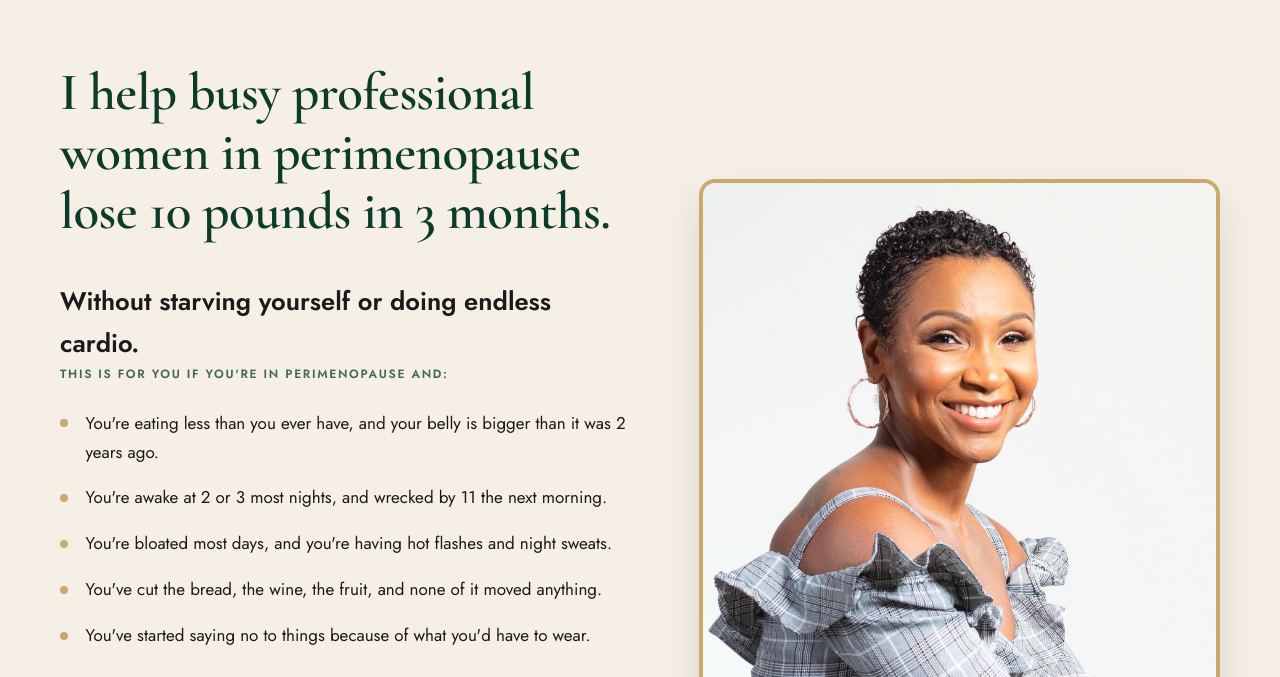
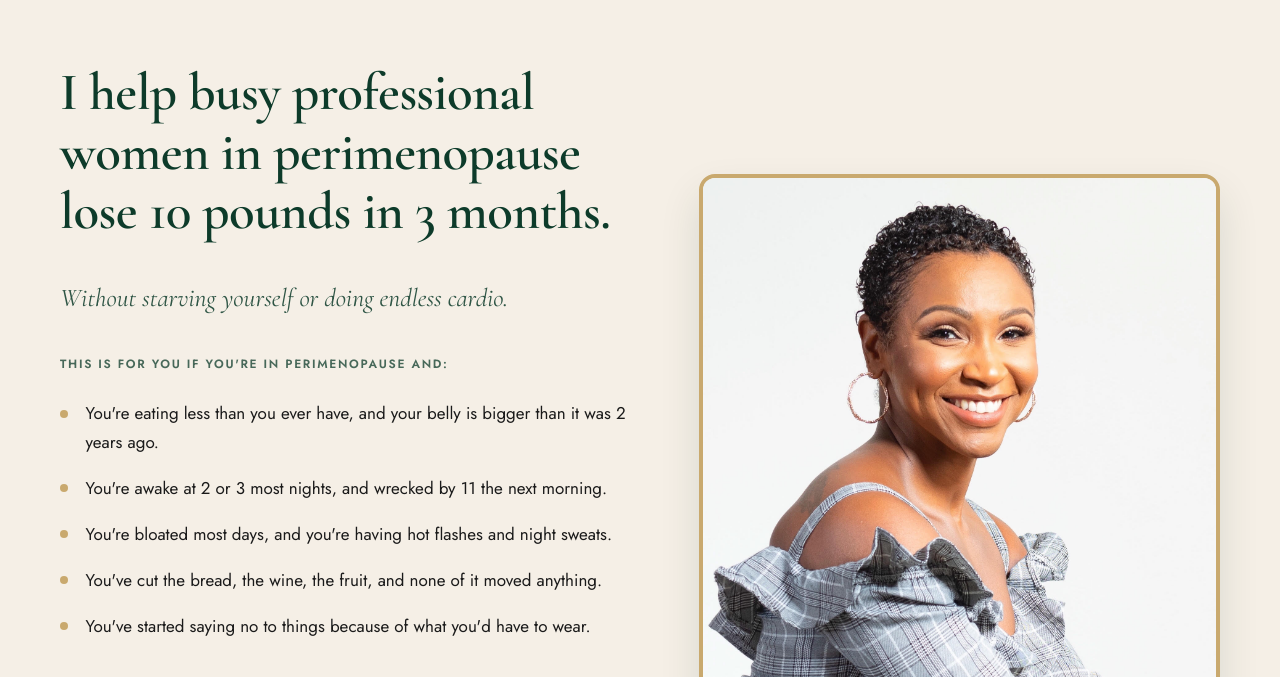
Before and after one commit to kountouratzis/glow-with-trudie, a plain HTML site: page index.html in a window 1280 px wide. Shown: the part 66-743 px from the top of the page. Drawn offline with nearby package versions, Linux system fonts and the light colour scheme.

Commit message:
Update styles.css
H2 hero styling

```diff
--- a/styles.css
+++ b/styles.css
@@ -1782,3 +1782,21 @@ main > section.sales-hero {
   padding-right: 2rem !important;
   line-height: 1.2 !important;
 }
+/* ============================================================
+   27. HERO SUBTITLE (h2 under the h1)
+   Renders "Without starving yourself…" as a smaller supporting
+   line beneath the hero headline.
+   ============================================================ */
+
+.hero-copy h2 {
+  font-family: var(--font-display);
+  font-style: italic;
+  font-weight: 400;
+  font-size: clamp(1.15rem, 2.4vw, 1.6rem);
+  line-height: 1.35;
+  letter-spacing: 0;
+  color: var(--forest);
+  opacity: 0.85;
+  margin-top: 0;
+  margin-bottom: var(--space-lg);
+}
```
